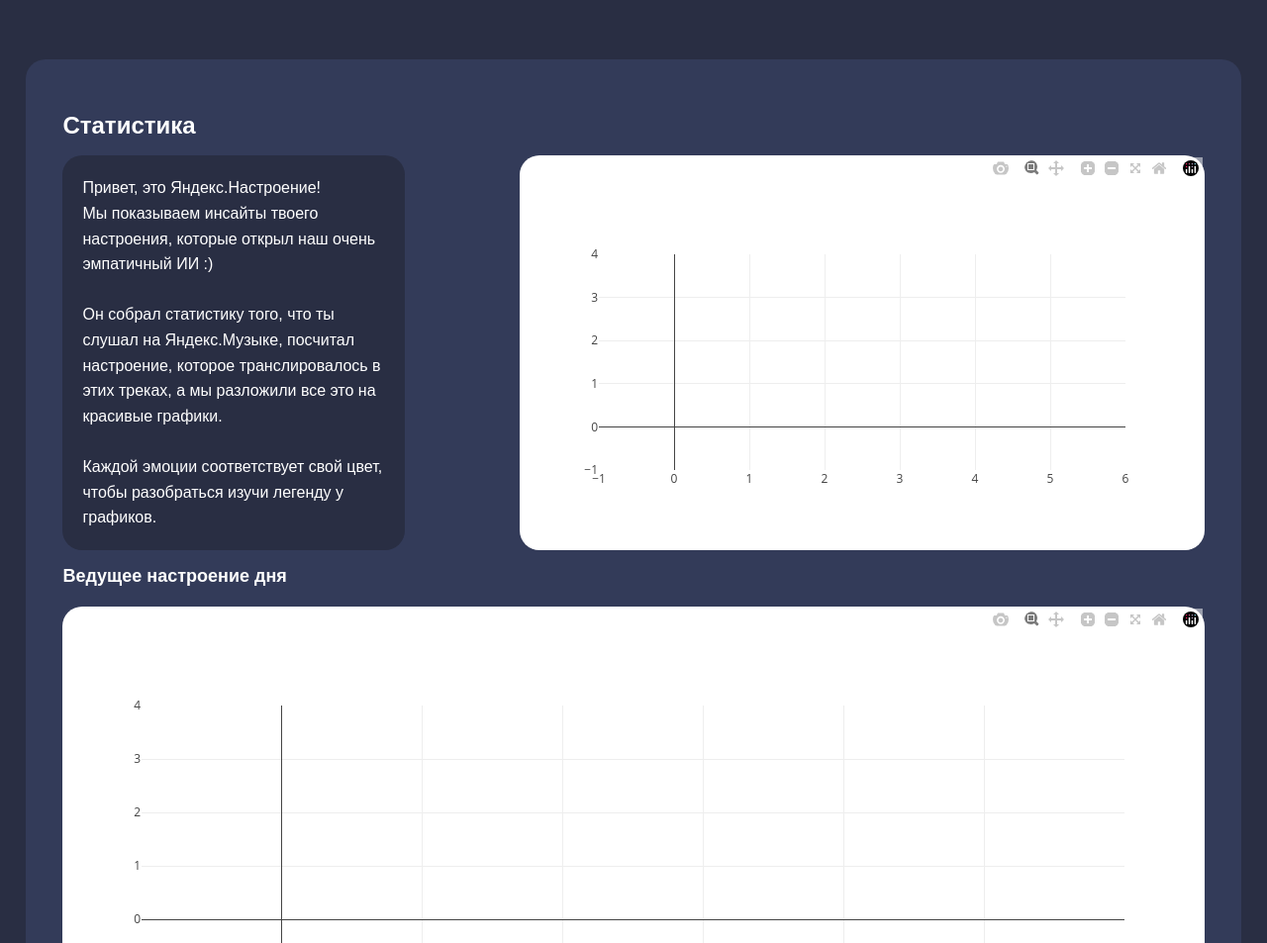
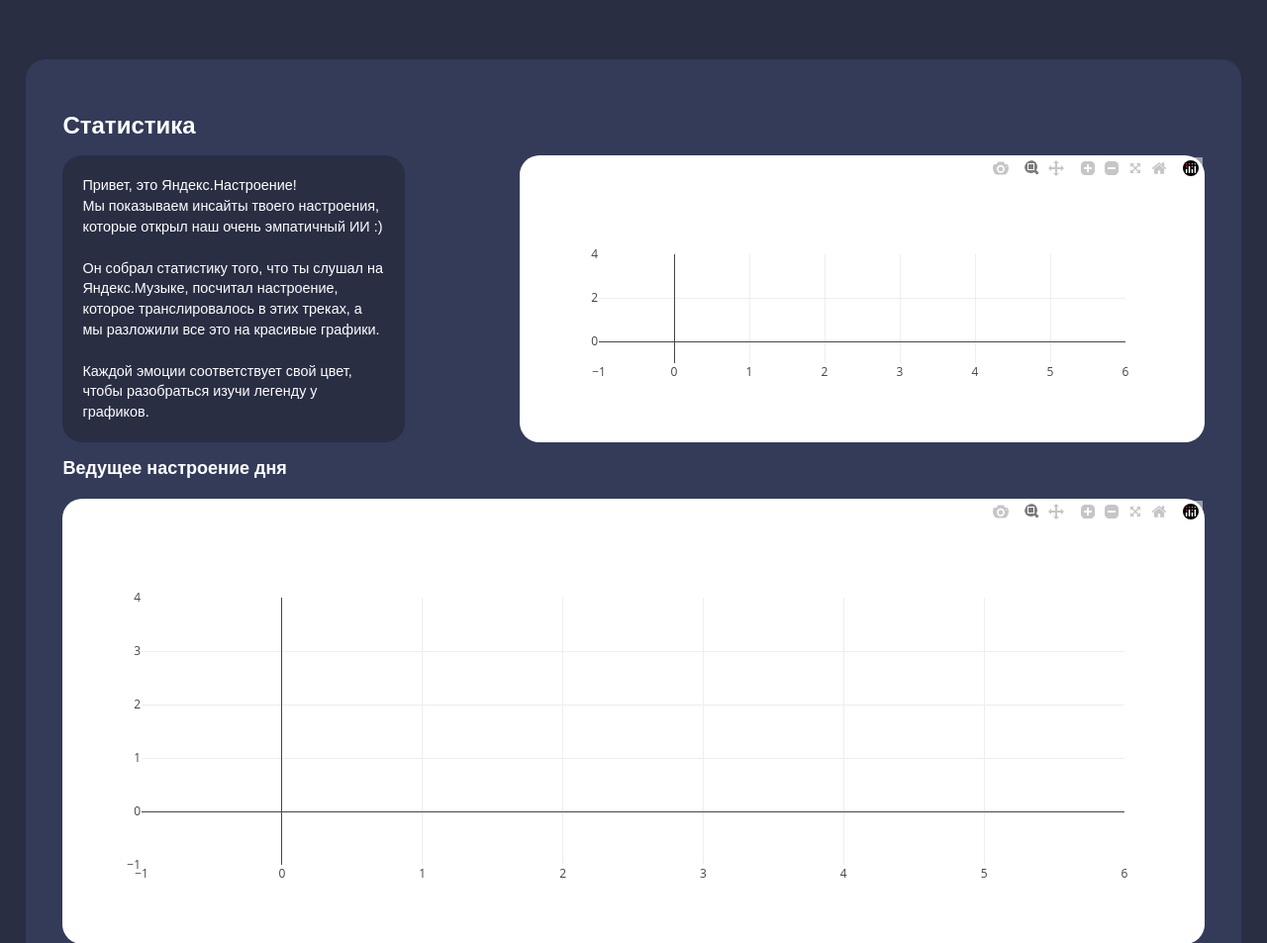
Before and after one commit to moodifyspotify/flask-backend, a Flask app: template templates/notdash.html in a window 1280 px wide. Shown: the part 80-1033 px from the top of the page at 99% size. Run offline with Flask 2, Linux system fonts and the light colour scheme; the template is opened without the code that fills it: most values are stand-ins (such as "Sample title", 1, 10 or a date in 2020); parts of the project's set-up code (start-up, migrations or seed data) failed here and were passed over; some libraries are stand-ins or nearby versions; some web fonts are replaced.

Commit message:
summing up v9

```diff
--- a/static/style.css
+++ b/static/style.css
@@ -294,9 +294,10 @@
 
 .tip-text {
     margin: 20px;
-    line-height: 1.6rem;
+    line-height: 1.3rem;
     display: flex;
     align-items: center;
+    font-size: 0.9rem;
 }
 
 @media screen and (max-width: 1020px) {
```
